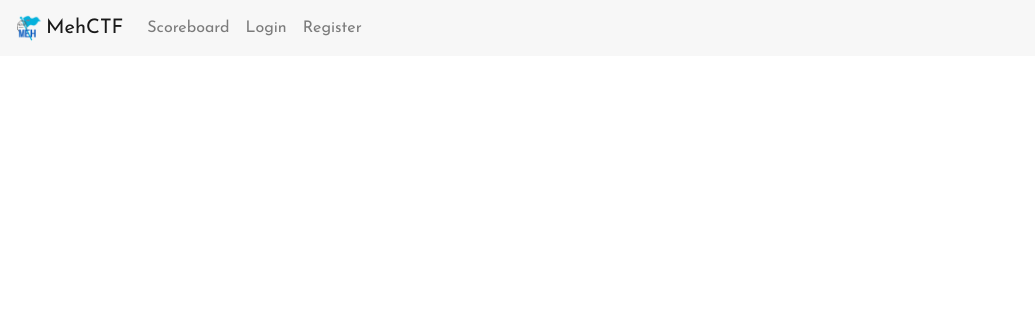
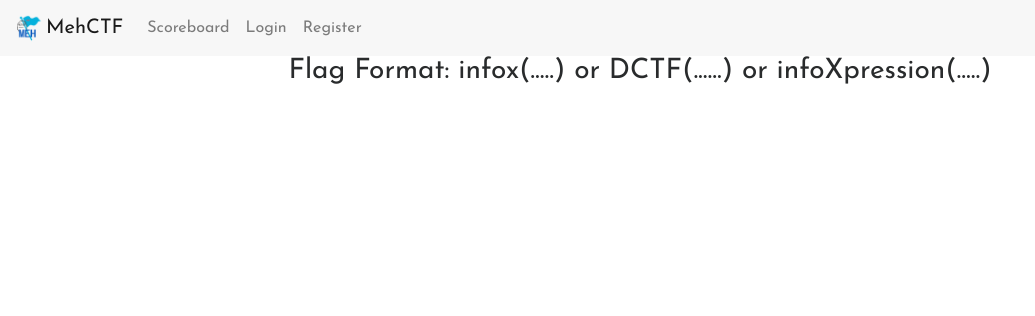
Before and after one commit to arush15june/mehctf, a Flask app: template templates/questions.html in a window 1280 px wide. Shown: the top 316 px of the page, without its empty margins (0-1035 px from the left). Run offline with Flask 2, Linux system fonts and the light colour scheme; the template is opened without the code that fills it: most values are stand-ins (such as "Sample title", 1, 10 or a date in 2020); some libraries are stand-ins or nearby versions.

Commit message:
add flag format

```diff
--- a/templates/questions.html
+++ b/templates/questions.html
@@ -5,6 +5,12 @@ MehCTF | Questions
 {% endblock %}
 
 {% block body %}
+<div class = "row">
+  <div class = "col-xs-12 col-sm-12 col-md-12 col-lg-12 text-center">
+    <h3>Flag Format: infox(.....) or DCTF(......) or infoXpression(.....)</h3>
+  </div>
+</div>
+
 <div class = "questions">
   <div class="row">
   {% for Question in Questions %}
```
